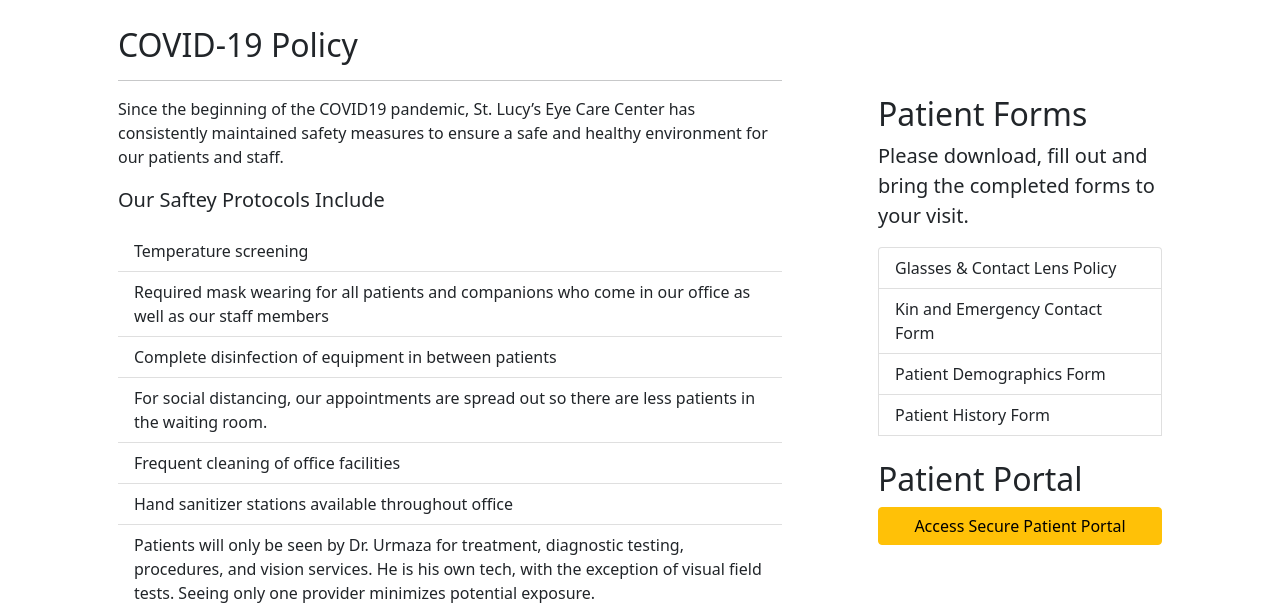
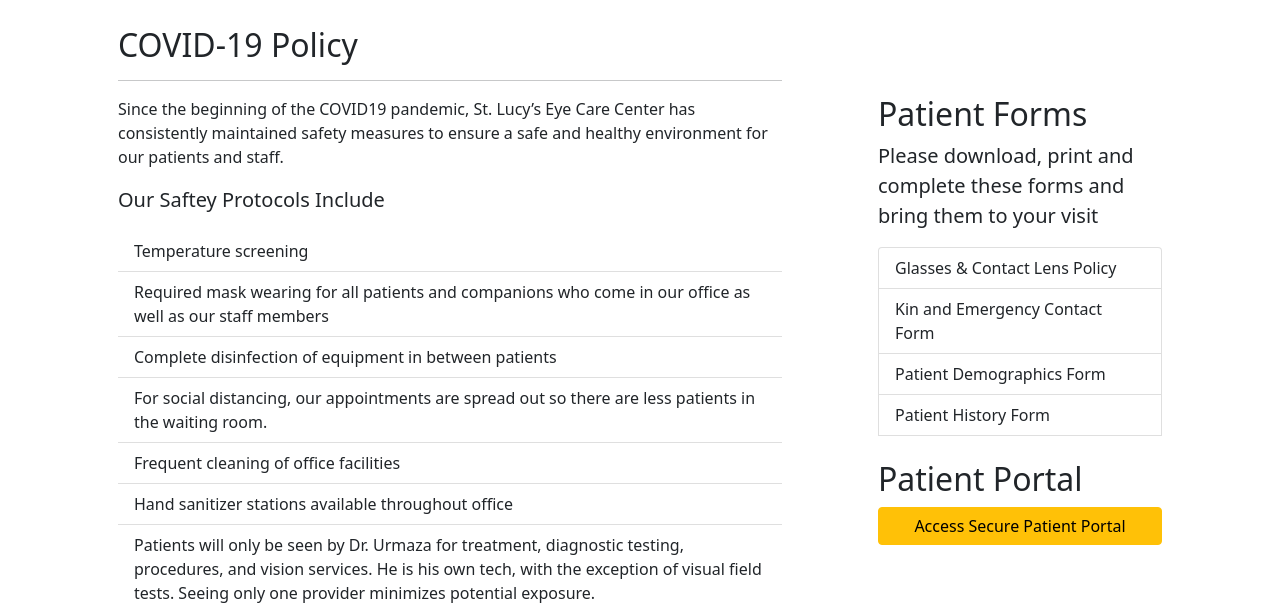
Before and after one commit to aurmaza/StLucyWebsite, a plain HTML site: page information.html in a window 1280 px wide. Shown: the part 428-1044 px from the top of the page. Drawn offline with nearby package versions, Linux system fonts and the light colour scheme.

Commit message:
Additions

```diff
--- a/information.html
+++ b/information.html
@@ -83,7 +83,7 @@
                 </div>
                 <div class="col-md-4 p-5">
                     <h2 id="patient-forms">Patient Forms</h2>
-                    <p class="lead">Please download, fill out and bring the completed forms to your visit.</p>
+                    <p class="lead">Please download, print and complete these forms and bring them to your visit</p>
                     <div class="list-group">
                         <a href="pdf/Glasses Contact Lens Policy (1).pdf"
                             class="list-group-item list-group-item-action">Glasses & Contact Lens Policy</a>
```
Also changed, not shown: index.html (+1 -1 lines).
